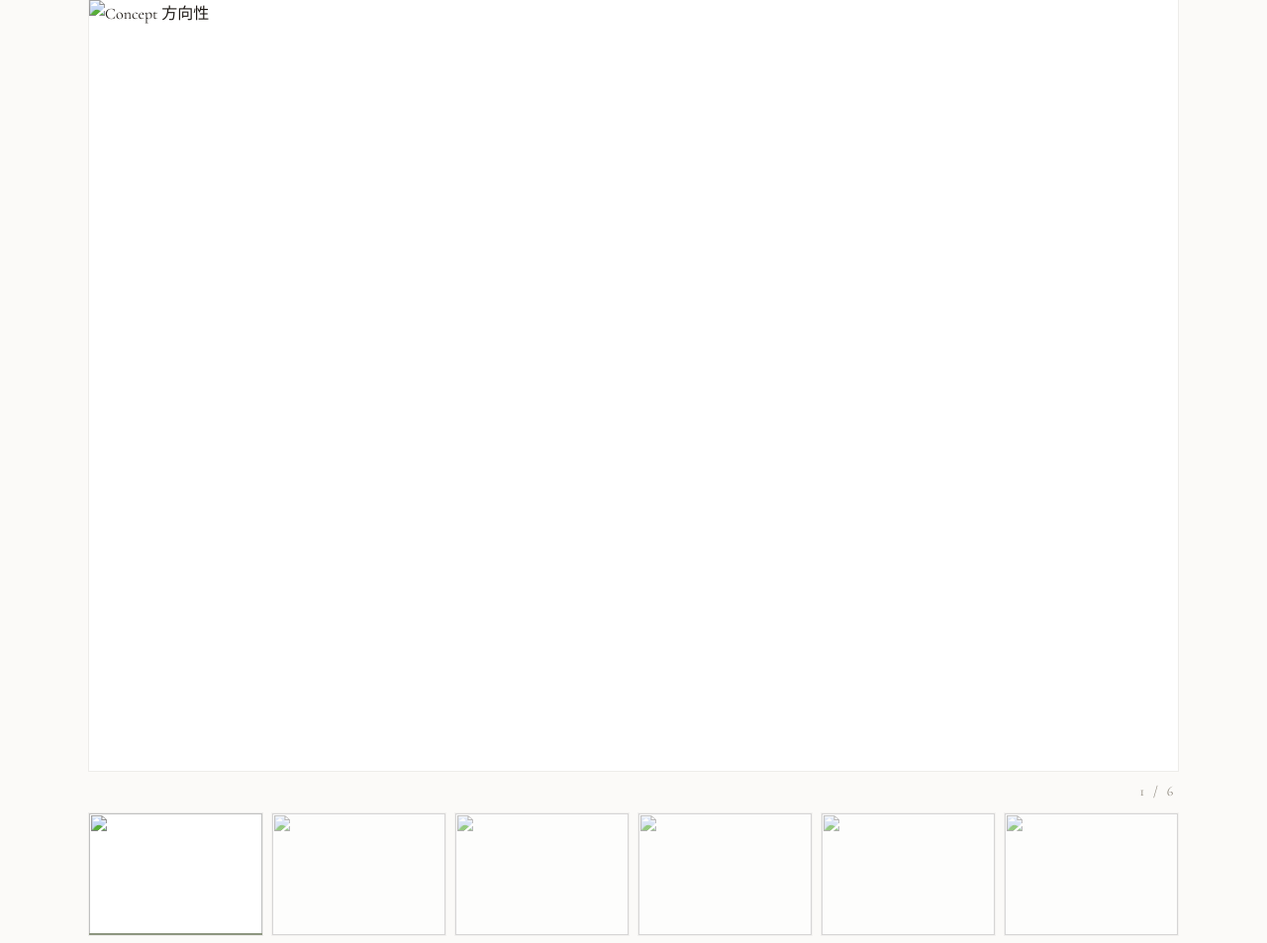
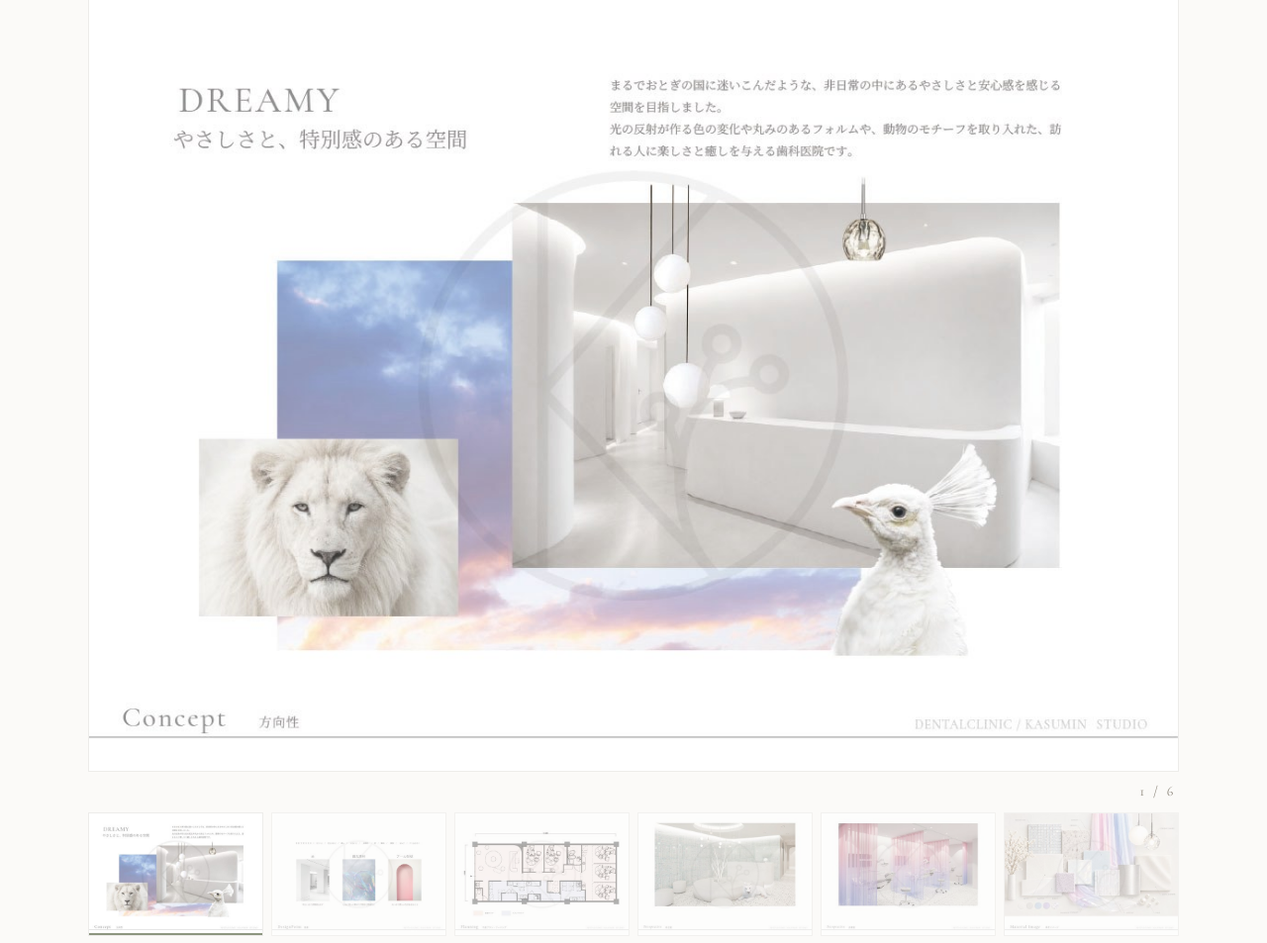
Before and after one commit to KASUMIN-design/kasumin-web, a plain HTML site: page dental/index.html in a window 1280 px wide. Shown: the whole page at 99% size. Drawn offline with nearby package versions, Linux system fonts and the light colour scheme.

Commit message:
Add files via upload

```diff
--- a/dental/index.html
+++ b/dental/index.html
@@ -131,12 +131,12 @@
 <script>
 // 表示順・ファイル名・ラベルはここだけ編集すればOK
 var ITEMS = [
-  { src: 'img/concept.jpg',  thumb: 'img/concept_s.jpg',  label: 'Concept  方向性' },
-  { src: 'img/element.jpg',  thumb: 'img/element_s.jpg',  label: 'Design Point  要素' },
-  { src: 'img/plan.jpg',     thumb: 'img/plan_s.jpg',     label: 'Planning  平面プラン・ゾーニング' },
-  { src: 'img/waiting.jpg',  thumb: 'img/waiting_s.jpg',  label: 'Perspective  待合室' },
-  { src: 'img/clinic.jpg',   thumb: 'img/clinic_s.jpg',   label: 'Perspective  診療室' },
-  { src: 'img/material.jpg', thumb: 'img/material_s.jpg', label: 'Material Image  素材イメージ' }
+  { src: 'concept.jpg',  thumb: 'concept_s.jpg',  label: 'Concept  方向性' },
+  { src: 'element.jpg',  thumb: 'element_s.jpg',  label: 'Design Point  要素' },
+  { src: 'plan.jpg',     thumb: 'plan_s.jpg',     label: 'Planning  平面プラン・ゾーニング' },
+  { src: 'waiting.jpg',  thumb: 'waiting_s.jpg',  label: 'Perspective  待合室' },
+  { src: 'clinic.jpg',   thumb: 'clinic_s.jpg',   label: 'Perspective  診療室' },
+  { src: 'material.jpg', thumb: 'material_s.jpg', label: 'Material Image  素材イメージ' }
 ];
 
 var stage  = document.getElementById('stage');
```
Also changed, not shown: dental/clinic.jpg (added), dental/clinic_s.jpg (added), dental/concept.jpg (added), dental/concept_s.jpg (added), dental/element.jpg (added), dental/element_s.jpg (added), dental/material.jpg (added), dental/material_s.jpg (added), dental/plan.jpg (added), dental/plan_s.jpg (added), dental/waiting.jpg (added), dental/waiting_s.jpg (added).
